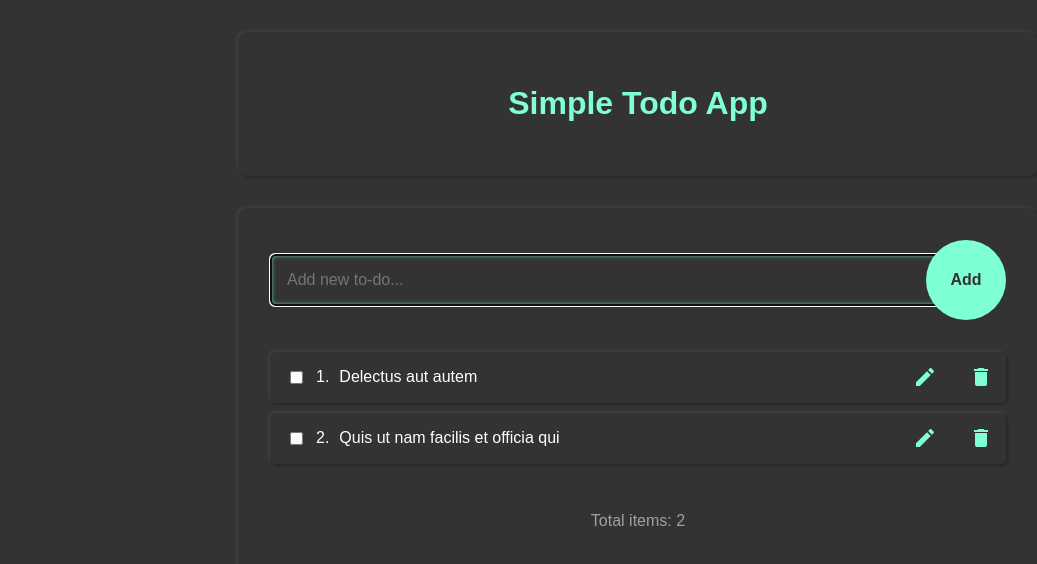
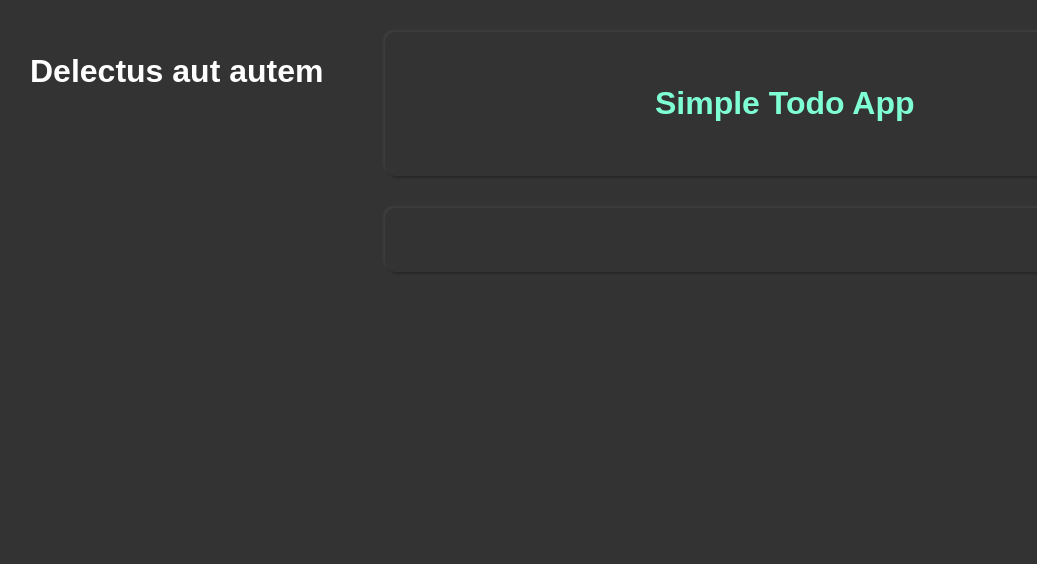
Before and after one commit to SWi74/todo-app-react, a React (Create React App) app: page / in a window 1280 px wide. Shown: the top 564 px of the page, without its empty margins (2-1039 px from the left). Built offline with nearby package versions, Linux system fonts and the light colour scheme; data requests are answered from the project's data file.

Commit message:
Fetch barely working

```diff
--- /dev/null
+++ b/db.json
@@ -0,0 +1,16 @@
+{
+    "todos" :[
+        {
+            "userId": 1,
+            "id": 1,
+            "title": "Delectus aut autem",
+            "completed": true
+        },
+        {
+            "userId": 1,
+            "id": 2,
+            "title": "Quis ut nam facilis et officia qui",
+            "completed": false
+        }
+    ]
+}
--- a/src/App.js
+++ b/src/App.js
@@ -10,31 +10,27 @@ import GlobalStyle from "./GlobalStyle"
 import { StyledPage, StyledMain, ToDoPanel } from './components/styled';
 
 class App extends React.Component {
-    constructor(){
+    constructor() {
         super()
 
         this.appName = 'Simple Todo App ';
 
         this.state = {
-            "todos" :[
-                {
-                    "userId": 1,
-                    "id": 1,
-                    "title": "Delectus aut autem",
-                    "completed": true
-                },
-                {
-                    "userId": 1,
-                    "id": 2,
-                    "title": "Quis ut nam facilis et officia qui",
-                    "completed": false
-                }
-            ]
+            todos: {}
         }
 
         this.addTodo = this.addTodo.bind(this);
     }
 
+    componentDidMount() {
+        fetch("http://localhost:3000/todos/1")
+            .then(response => response.json())
+            .then(data => {
+                this.setState({
+                    todos: data
+                })
+            })
+    }
 
     addTodo(todoTitle) {
         console.log(todoTitle);
@@ -60,19 +56,85 @@ class App extends React.Component {
             <Theme>
                 <GlobalStyle />
                 <StyledPage>
+                <h1>{this.state.todos.title}</h1>
                     <StyledMain>
                         <Header appName={this.appName} />
                         <ToDoPanel>
-                            <AddTodo addTodo={this.addTodo} />
-                            <TodoList todos={this.state.todos} />
-                            <TodosCount count={this.state.todos.length} />
+                            {/* <AddTodo addTodo={this.addTodo} /> */}
+                            {/* <TodoList todos={this.state.todos} /> */}
+                            {/* <TodosCount count={this.state.todos.length} /> */}
                         </ToDoPanel>
                     </StyledMain>
                 </StyledPage>
+            </Theme>
+        )
+    }
+}
 
-            </Theme>
-            )
-        }
-    }
+// class App extends React.Component {
+//     constructor() {
+//         super()
+
+        // this.appName = 'Simple Todo App ';
+
+        // this.state = {
+        //     "todos" :[
+        //         {
+        //             "userId": 1,
+        //             "id": 1,
+        //             "title": "Delectus aut autem",
+        //             "completed": true
+        //         },
+        //         {
+        //             "userId": 1,
+        //             "id": 2,
+        //             "title": "Quis ut nam facilis et officia qui",
+        //             "completed": false
+        //         }
+        //     ]
+        // }
+
+    //     this.addTodo = this.addTodo.bind(this);
+    // }
+
+
+    // addTodo(todoTitle) {
+    //     console.log(todoTitle);
+
+    //     const todos = this.state.todos;
+
+    //     // fix id generation
+    //     const id = todos.length+1;
+
+    //     const newTodos = [...todos, {
+    //         "userId": 1,
+    //         "id": id,
+    //         "title": todoTitle,
+    //         "completed": false
+    //     }]
+
+    //     this.setState( { todos:newTodos } )
+
+    // }
+
+    // render() {
+    //     return (
+    //         <Theme>
+    //             <GlobalStyle />
+    //             <StyledPage>
+    //                 <StyledMain>
+    //                     <Header appName={this.appName} />
+    //                     <ToDoPanel>
+    //                         <AddTodo addTodo={this.addTodo} />
+    //                         <TodoList todos={this.state.todos} />
+    //                         <TodosCount count={this.state.todos.length} />
+    //                     </ToDoPanel>
+    //                 </StyledMain>
+    //             </StyledPage>
+
+    //         </Theme>
+    //         )
+    //     }
+    // }
 
     export default App;
```
